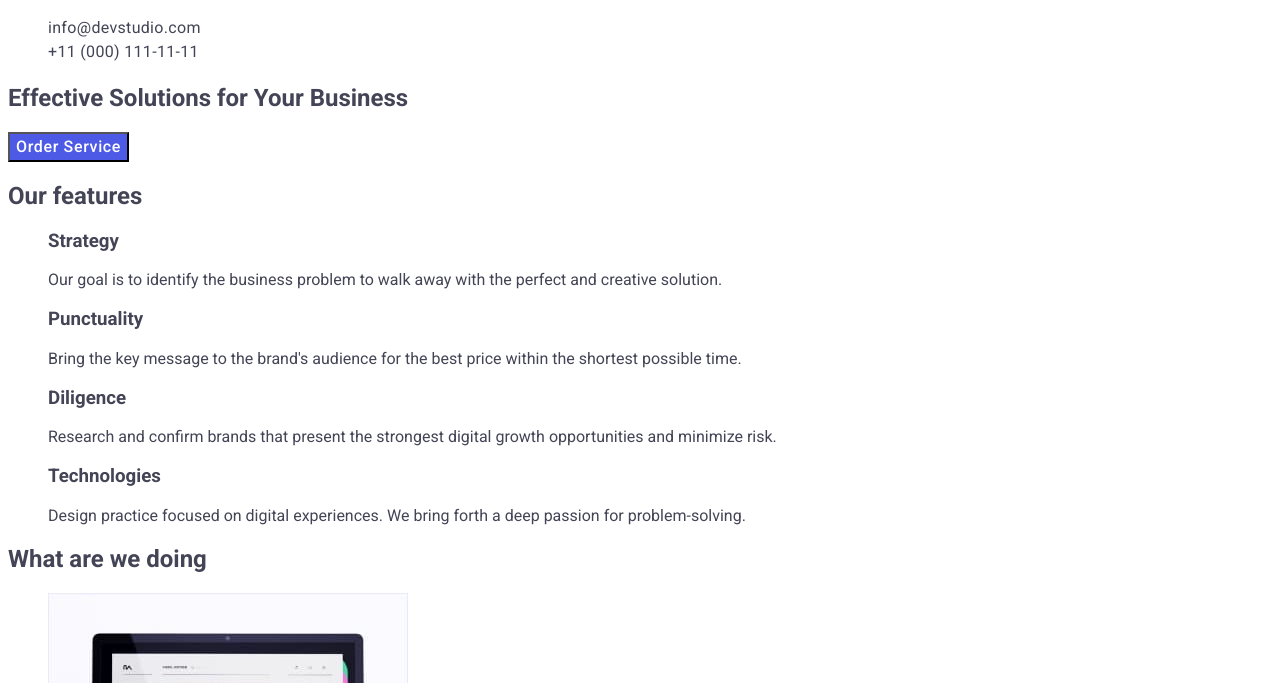
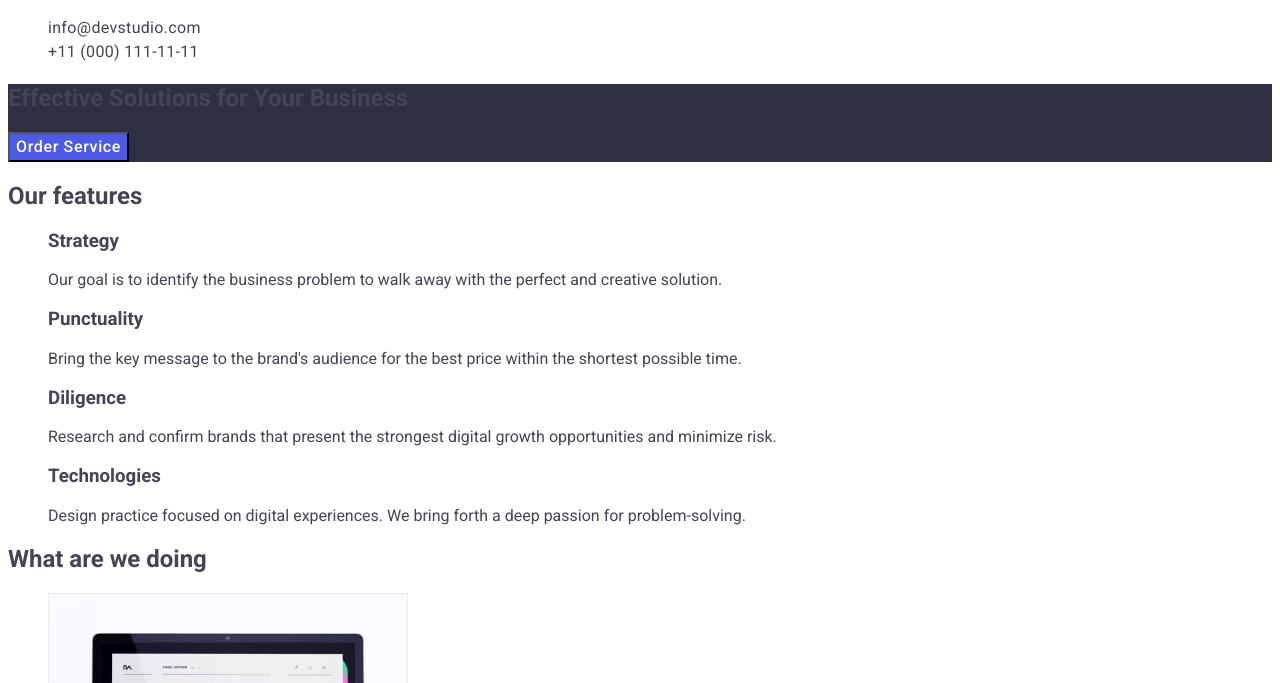
Before and after one commit to Anton-Kravtsov/goit-markup-hw-02, a plain HTML site: page index.html in a window 1280 px wide. Shown: the part 117-800 px from the top of the page. Drawn offline with Linux system fonts and the light colour scheme.

Commit message:
Update styles.css

```diff
--- a/css/styles.css
+++ b/css/styles.css
@@ -107,6 +107,12 @@ button {
   color: #434455;
 }
 
+/* =====================hero==================== */
+
+.hero {
+  background-color: var(--hero-background);
+}
+
 .modal-btn {
   font-family: 'Roboto', sans-serif;
 
```
